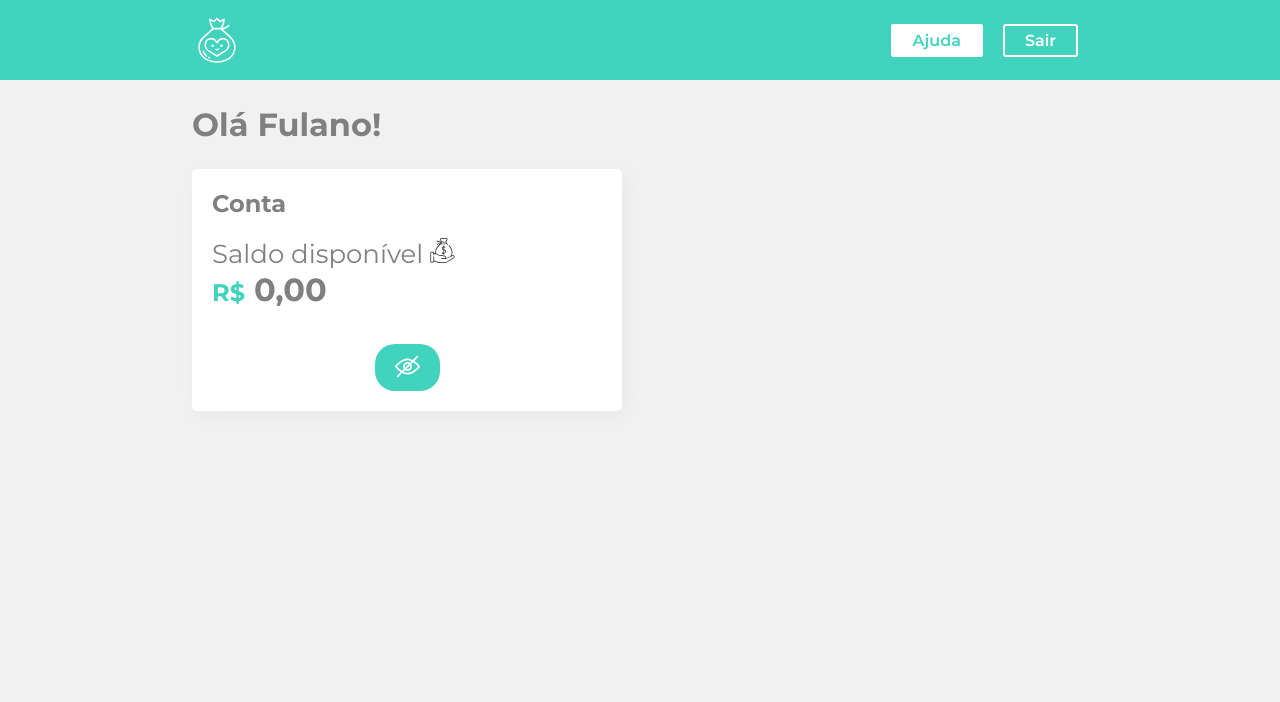
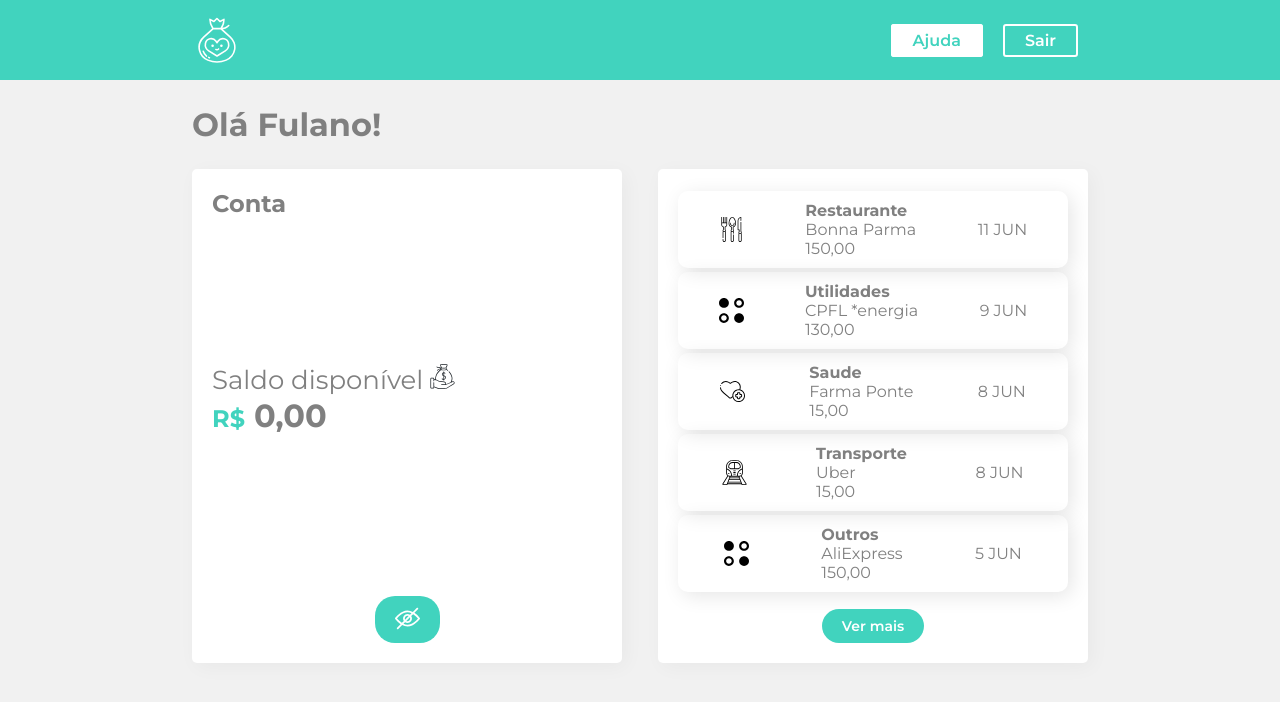
Before and after one commit to pedro-demeu/learning-styled-components, a React (Create React App) app: page / in a window 1280 px wide. Shown: the top 702 px of the page. Built offline with nearby package versions, Linux system fonts and the light colour scheme.

Commit message:
Criando alguns componentes e puxando images

```diff
--- a/src/Components/Container/index.jsx
+++ b/src/Components/Container/index.jsx
@@ -3,6 +3,7 @@
 import Titulo from "../Titulo";
 import Conta from "../Conta";
 import styled from "styled-components";
+import Extrato from "../Extrato/Extrato";
 
 
 const Container = styled.div
@@ -29,6 +30,7 @@
       <Titulo>Olá Fulano!</Titulo>
       <Conteudo>
         <Conta />
+        <Extrato />
       </Conteudo>
     </Container>
   );
--- /dev/null
+++ b/src/Components/Extrato/Extrato.jsx
@@ -0,0 +1,18 @@
+import React from 'react';
+import { Botao, Box } from '../../Components/UI/';
+import { extratoLista } from '../../info'
+import Itens from '../Itens/Itens';
+const Extrato = () => {
+    return (
+        <Box>
+            {extratoLista.updates.map(({ id, type, from, value, date }) => {
+                return (
+                    <Itens key={id} type={type} from={from} value={value} date={date} />
+                )
+            })}
+            <Botao>Ver mais</Botao>
+        </Box>
+    )
+}
+
+export default Extrato;
--- /dev/null
+++ b/src/Components/ImageFilter.js
@@ -0,0 +1,19 @@
+import React from 'react';
+import alimentacao from '../assets/images/alimentacao.svg';
+import outros from '../assets/images/outros.svg';
+import saude from '../assets/images/saude.svg';
+import transporte from '../assets/images/transporte.svg';
+import utilidades from '../assets/images/utilidades.svg';
+import { Icone } from '../Components/UI/';
+
+export default (type) => {
+    const Images = {
+        Restaurante: <Icone src={alimentacao} alt="restaurante" />,
+        Utilizades: <Icone src={utilidades} alt="restaurante" />,
+        Saude: <Icone src={saude} alt="restaurante" />,
+        Transporte: <Icone src={transporte} alt="restaurante" />,
+        default: <Icone src={outros} alt="restaurante" />,
+    };
+
+    return Images[type] || Images.default;
+}
--- /dev/null
+++ b/src/Components/Item/Item.jsx
@@ -0,0 +1,22 @@
+import React from 'react';
+import styled from 'styled-components';
+const Item = styled.div
+`
+    display: flex;
+    flex-direction: column;
+
+    .text {
+        font-weight: bold;
+    }
+`;
+
+export default ({type, from, value}) => {
+    return (
+        <Item>
+            <span className="text">{type}</span>
+            <span>{from}</span>
+            <span>{value}</span>
+        </Item>
+
+    )
+}
--- /dev/null
+++ b/src/Components/Itens/Itens.jsx
@@ -0,0 +1,25 @@
+import React from 'react';
+import styled from 'styled-components';
+import Item from '../Item/Item';
+import ImageFilter from '../ImageFilter';
+const Itens = styled.div
+`
+    box-shadow: 4px 4px 20px 0px rgba(0,0,0,0.1);
+    border-radius: 10px;
+    margin: 2px 0;
+    display: flex;
+    align-items: center;
+    justify-content: space-around;
+    padding: 10px;
+    font-sie: 12px;
+`;
+
+export default (props) => {
+    return (
+        <Itens>
+            {ImageFilter(props.type)}
+            <Item {... props} />
+            <span>{props.date}</span>
+        </Itens>
+    )
+}
```
